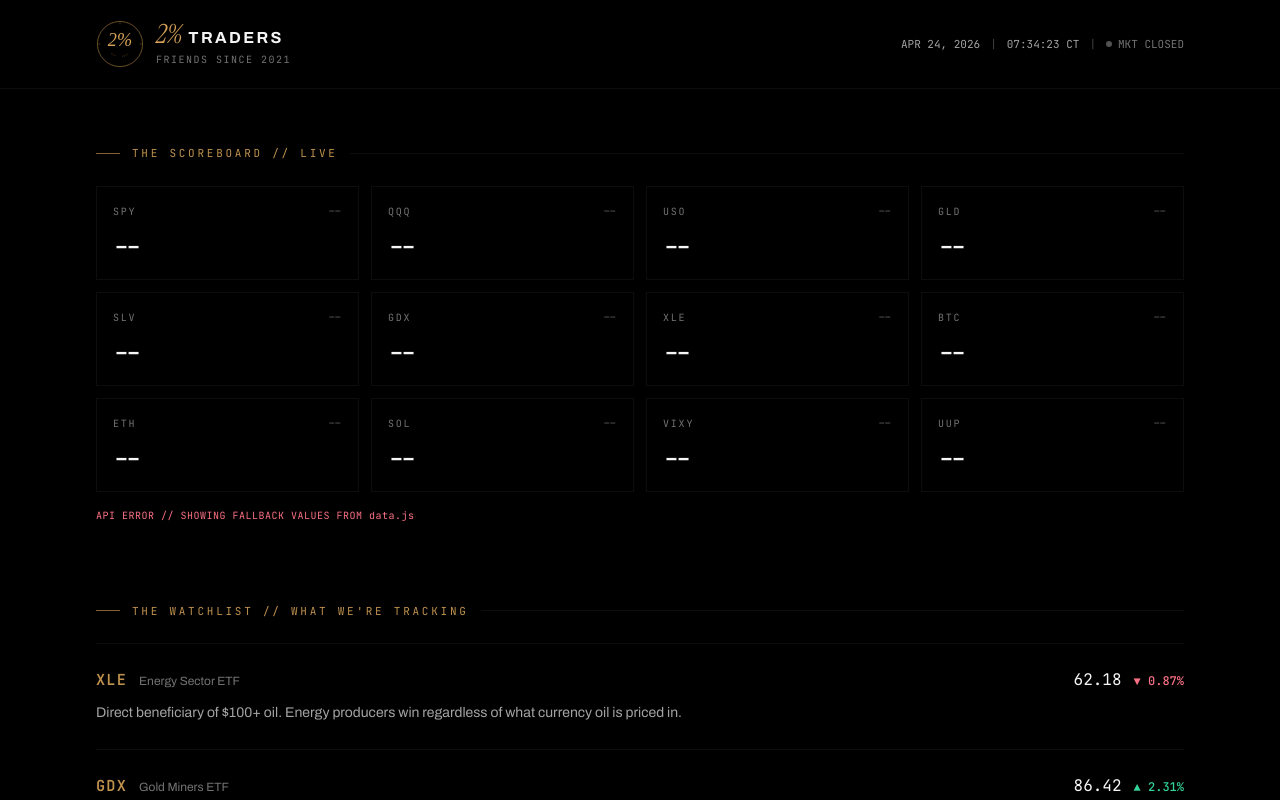
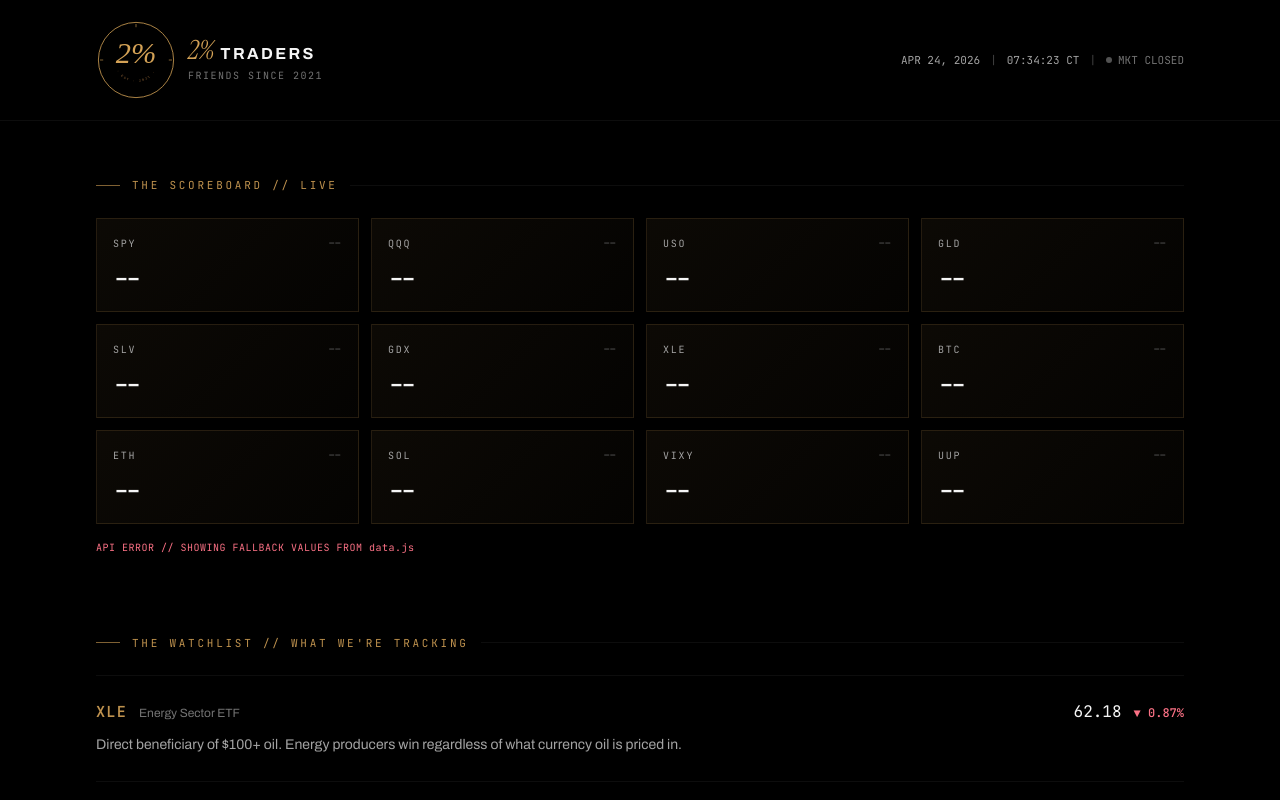
Before and after one commit to tre007/two-percent-traders, a React (Vite) app: page / in a window 1280 px wide. Shown: the top 800 px of the page. Built offline with nearby package versions, Linux system fonts and the light colour scheme; no server answers.

Commit message:
Update ScoreboardCard styling and logo size

```diff
--- a/src/App.jsx
+++ b/src/App.jsx
@@ -71,9 +71,14 @@ function SectionLabel({ children }) {
 
 function ScoreboardCard({ item }) {
   return (
-    <div className="group border border-white/5 hover:border-brand-amber/40 transition-all duration-200 bg-black/30 hover:bg-black/50 p-4">
+    <div
+      className="group border border-brand-amber/15 hover:border-brand-amber/50 transition-all duration-200 p-4"
+      style={{
+        background: 'linear-gradient(135deg, rgba(212, 162, 86, 0.06) 0%, rgba(212, 162, 86, 0.02) 100%)',
+      }}
+    >
       <div className="flex items-baseline justify-between mb-3">
-        <span className="font-mono text-[10px] tracking-[0.18em] uppercase text-neutral-500">
+        <span className="font-mono text-[10px] tracking-[0.18em] uppercase text-neutral-400">
           {item.symbol}
         </span>
         <Change change={item.change} />
@@ -117,7 +122,7 @@ function Header({ now }) {
       <div className="max-w-6xl mx-auto px-4 md:px-8 py-4 md:py-5">
         <div className="flex items-center justify-between gap-3 flex-wrap md:flex-nowrap">
           <div className="flex items-center gap-3">
-            <img src="/logo-icon.svg" alt="2% Traders" className="w-10 h-10 md:w-12 md:h-12" />
+            <img src="/logo-icon.svg" alt="2% Traders" className="w-16 h-16 md:w-20 md:h-20" />
             <div>
               <div className="flex items-baseline gap-1.5">
                 <span className="font-serif italic text-brand-amber text-2xl md:text-[1.65rem] leading-none">2%</span>
```
